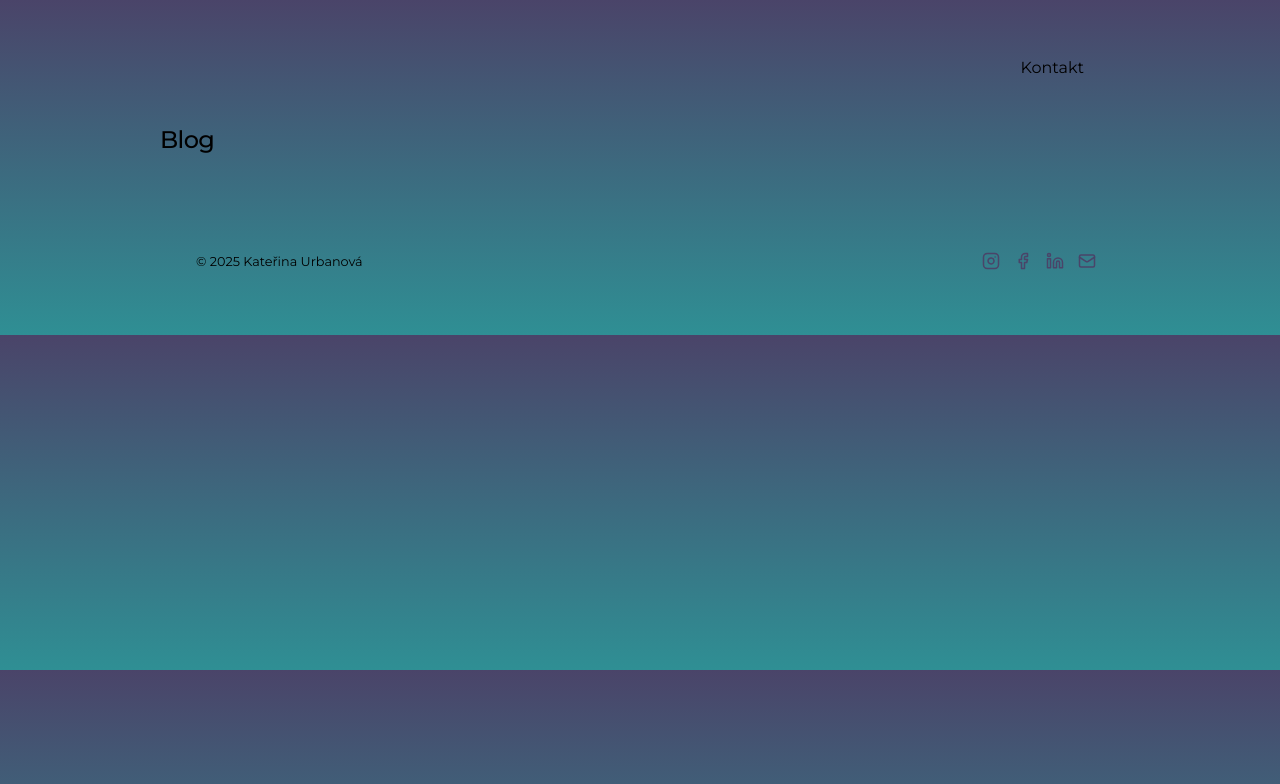
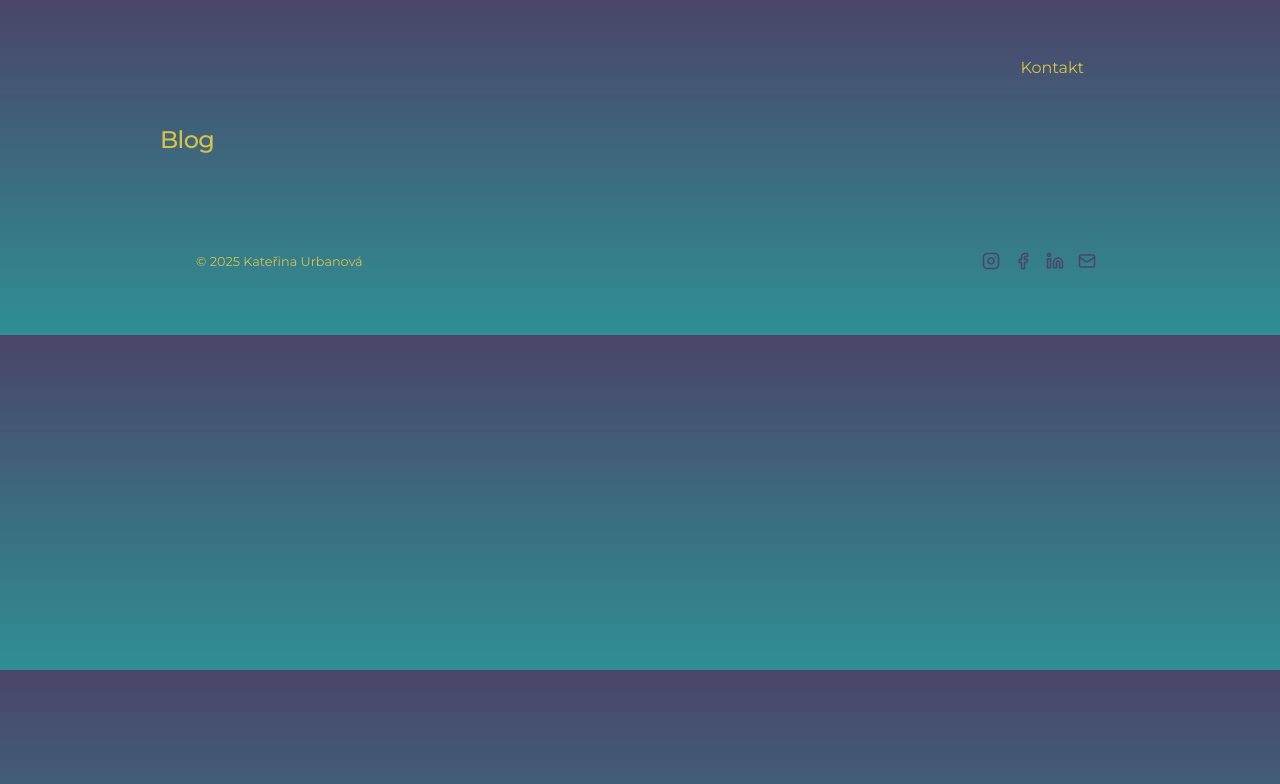
Before and after one commit to PetitSuave/suavecoachweb, a Next.js app: page /blog in a window 1280 px wide. Shown: the top 784 px of the page. Built offline with nearby package versions, Linux system fonts and the light colour scheme.

Commit message:
Changed: main colors named Changed: yellow text everywhere

```diff
--- a/app/blog/page.tsx
+++ b/app/blog/page.tsx
@@ -30,7 +30,7 @@ export default function BlogPosts() {
               href={`/blog/${post.slug}`}
             >
               <div className="w-full flex flex-col sm:flex-row justify-between items-start sm:items-center space-y-1 sm:space-y-0 sm:space-x-2">
-                <p className="text-[#d8c348] dark:text-white tracking-tight">
+                <p className="dark:text-white tracking-tight">
                   {post.metadata.title}
                 </p>
                 <p className="text-neutral-600 dark:text-neutral-400 tabular-nums text-sm">
--- a/app/components/contact-form.tsx
+++ b/app/components/contact-form.tsx
@@ -72,7 +72,7 @@ export default function ContactForm() {
                             name="message" required/>
                     </div>
                     <button
-                        className="rounded-none bg-[#4a4469] text-[#d8c348] p-2 font-bold"
+                        className="rounded-none bg-violet-dust p-2 font-bold"
                         type="submit">Odeslat
                     </button>
                     <span className="ml-2 font-light italic md:block md:ml-0 ">Odesláním tohoto formuláře udělujete souhlas ke zpracování Vašich osobních údajů za účelem reakce na Váš dotaz. Svůj souhlas můžete kdykoli odvolat.</span>
@@ -82,7 +82,7 @@ export default function ContactForm() {
                     <p className="w-full">Úspěšně odesláno!</p>
                     <button
                         onClick={() => setSubmitted(false)}
-                        className="mt-6 w-full max-w-xs rounded-none bg-black text-[#d8c348] p-2 hover:bg-gray-600"
+                        className="mt-6 w-full max-w-xs rounded-none bg-black p-2 hover:bg-gray-600"
                     >
                         Nový dotaz
                     </button>
--- a/app/components/footer.tsx
+++ b/app/components/footer.tsx
@@ -17,7 +17,7 @@ function SocialLink({ href, icon: Icon }) {
 
 function SocialLinks() {
   return (
-    <div className="flex text-lg gap-3.5 float-right transition-opacity duration-300 hover:opacity-90 text-[#4a4469]">
+    <div className="flex text-lg gap-3.5 float-right transition-opacity duration-300 hover:opacity-90 text-violet-dust">
       <SocialLink href={socialLinks.instagram} icon={LuInstagram} />
       <SocialLink href={socialLinks.facebook} icon={LuFacebook} />
       <SocialLink href={socialLinks.linkedin} icon={LuLinkedin} />
@@ -28,7 +28,7 @@ function SocialLinks() {
 
 export default function Footer() {
   return (
-      <ScreenWideSection background={<div className="absolute w-full h-full -z-10 text-[#4a4469] " />}>
+      <ScreenWideSection background={<div className="absolute w-full h-full -z-10 text-violet-dust " />}>
           <small className="block lg:pt-16 pt-12 pb-12 lg:pb-16 md:ml-9 ml-6 mr-6">
               <time>© {YEAR}</time>
               {" "}
--- a/app/components/mdx.tsx
+++ b/app/components/mdx.tsx
@@ -61,7 +61,7 @@ function Strikethrough(props) {
 
 function Callout(props) {
   return (
-    <div className="px-4 py-3 bg-[#F7F7F7] dark:bg-[#181818] rounded p-1 text-sm flex items-center text-neutral-900 dark:text-neutral-100 mb-8">
+    <div className="px-4 py-3 bg-light-background dark:bg-dark-background rounded p-1 text-sm flex items-center text-neutral-900 dark:text-neutral-100 mb-8">
       <div className="flex items-center w-4 mr-4">{props.emoji}</div>
       <div className="w-full callout leading-relaxed">{props.children}</div>
     </div>
--- a/app/layout.tsx
+++ b/app/layout.tsx
@@ -82,7 +82,7 @@ export default function RootLayout({
             />
         </head>
         <body className={cx(
-            "antialiased flex flex-col items-center justify-center mx-auto mt-0 lg:mt-3 bg-gradient-to-b from-[#4a4469] to-[#2f8f94]",
+            "antialiased flex flex-col items-center justify-center mx-auto mt-0 lg:mt-3 bg-gradient-to-b from-violet-dust to-teal-dust text-primary-text",
             montserrat.className
         )}>        <main className="flex-auto min-w-0 mt-2 md:mt-6 flex flex-col px-6 sm:px-4 md:px-0 max-w-[960px] w-full">
             <Navbar/>
--- a/tailwind.config.js
+++ b/tailwind.config.js
@@ -7,6 +7,14 @@ module.exports = {
       fontFamily: {
         sans: ['var(--font-montserrat)', 'sans-serif'],
         mono: ["var(--font-geist-mono)"],
+      },
+      colors: {
+        'primary-text': '#d8c348',
+        'violet-dust': '#4a4469',
+        'teal-dust': '#2f8f94',
+        'light-background': '#F7F7F7',
+        'dark-background': '#181818',
+        'black': '#000000',
       },
       typography: {
         quoteless: {
```
Also changed, not shown: 1 other file (tests, documents, lock files or other folders).
